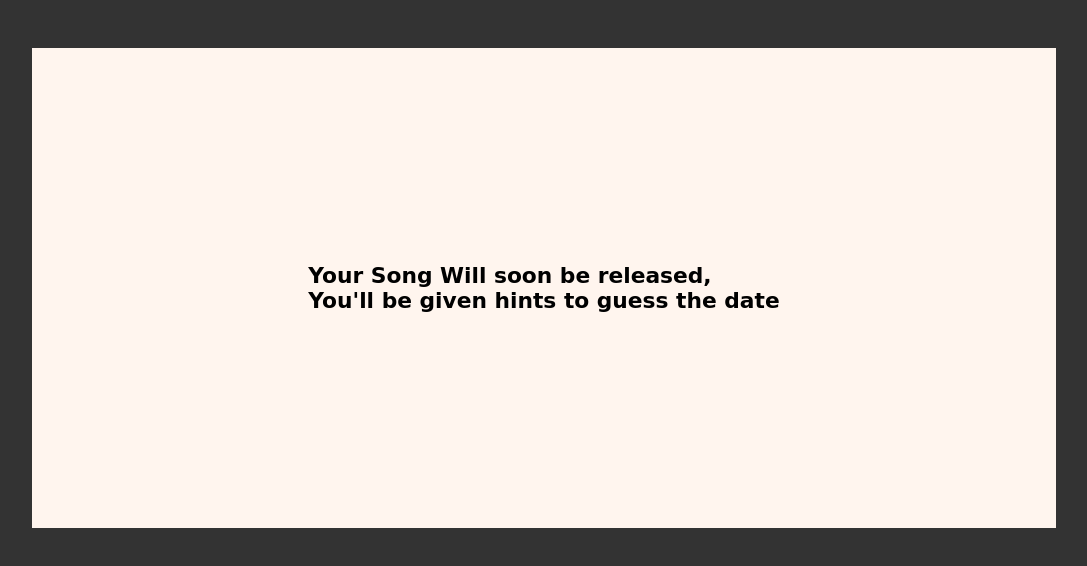
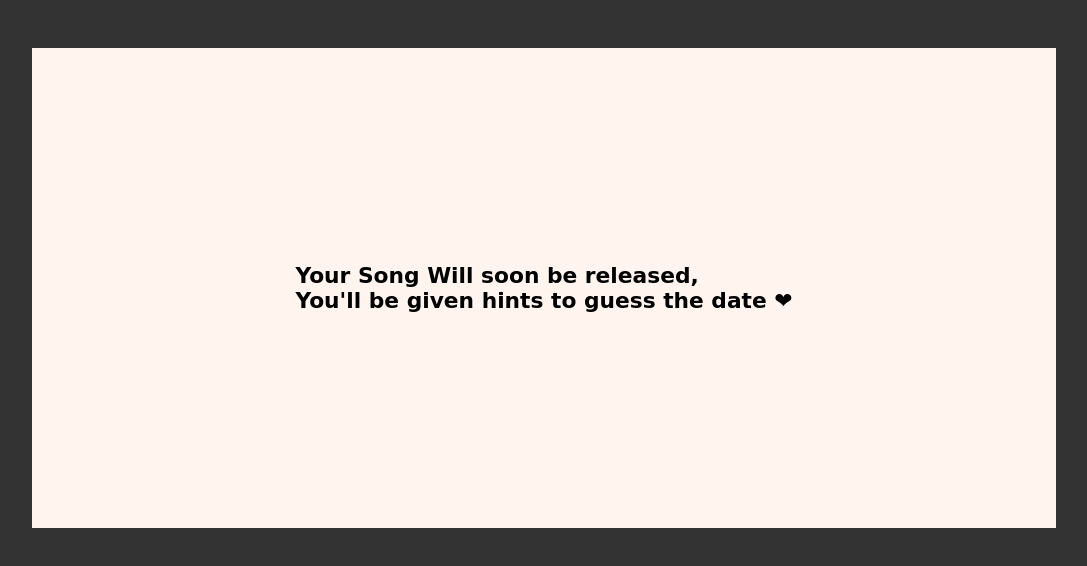
Before and after one commit to prattsss/Music, a plain HTML site: page index.html in a window 1280 px wide. Both pictures are taken after a click on the button "PLAY". Shown: the whole page, without its empty margins (96-1183 px from the left). Drawn offline with Linux system fonts and the light colour scheme; a web font is replaced by a local one.

Commit message:
Update index.html

```diff
--- a/index.html
+++ b/index.html
@@ -24,7 +24,7 @@
     var root = document.querySelector("h1");
     btn.addEventListener("click", () => {
       btn.style.display = "none"
-      root.innerHTML = "Your Song Will soon be released, <br> You'll be given hints to guess the date";
+      root.innerHTML = "Your Song Will soon be released, <br> You'll be given hints to guess the date ❤";
     })
   </script>
 </body>
```
